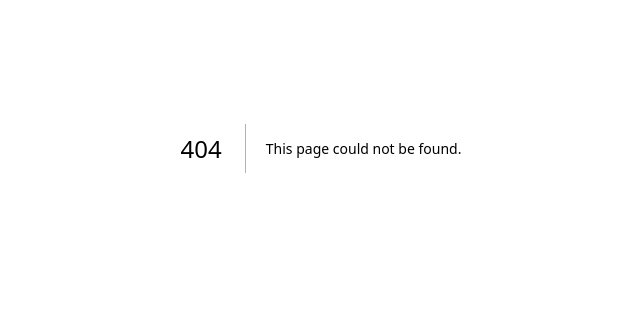
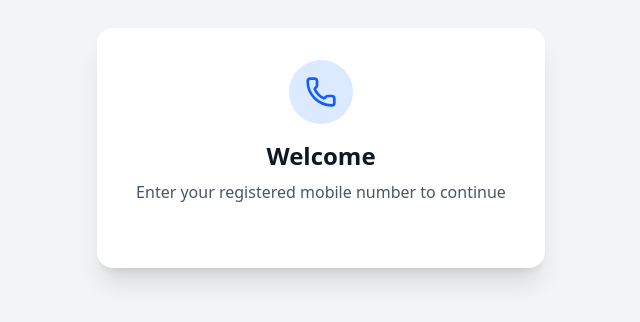
Before and after one commit to Akshai-M/academy-dashboard, a Next.js app: page /login in a window 1280 px wide. Before the commit this address had no page. Shown: the part 252-574 px from the top of the page, without its empty margins (319-959 px from the left). Built offline with nearby package versions, Linux system fonts and the light colour scheme.

Commit message:
feat: login page for the project

```diff
--- /dev/null
+++ b/app/login/page.tsx
@@ -0,0 +1,31 @@
+"use client";
+import React, { useState } from "react";
+import { Phone, LogIn } from "lucide-react";
+import { useRouter } from "next/navigation";
+import axios from "axios";
+import { useStudentStore } from "../store/studentStore";
+
+export default function LoginForm() {
+
+
+
+
+
+  return (
+    <div className="min-h-screen bg-gray-100 flex items-center justify-center p-4">
+      <div className="bg-white rounded-2xl shadow-xl p-8 w-full max-w-md">
+        <div className="text-center mb-8">
+          <div className="bg-blue-100 w-16 h-16 rounded-full flex items-center justify-center mx-auto mb-4">
+            <Phone className="w-8 h-8 text-blue-600" />
+          </div>
+          <h1 className="text-2xl font-bold text-gray-900 mb-2">Welcome</h1>
+          <p className="text-gray-600">
+            Enter your registered mobile number to continue
+          </p>
+        </div>
+
+
+      </div>
+    </div>
+  );
+}
```
